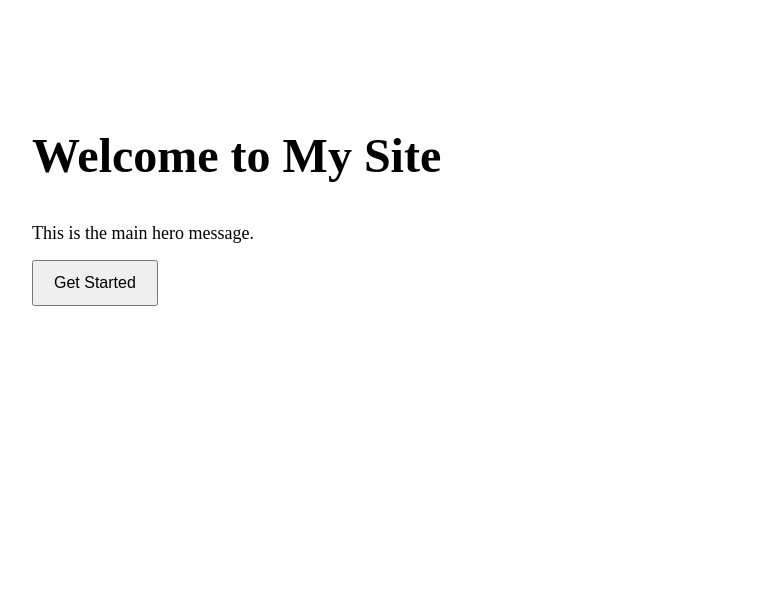
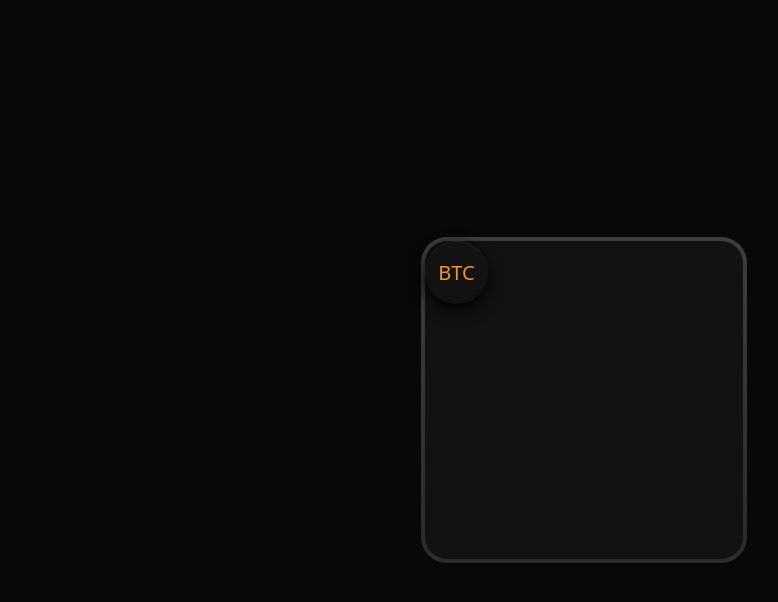
Before and after one commit to sebasssesion/my-figma-site, a React (Vite) app: page / in a window 1280 px wide. Shown: the top 602 px of the page, without its empty margins (56-834 px from the left). Built offline with nearby package versions, Linux system fonts and the light colour scheme.

Commit message:
card + ellipse

```diff
--- a/src/App.jsx
+++ b/src/App.jsx
@@ -1,12 +1,14 @@
 import './index.css';
-import Hero from './sections/Hero';
+import Card from './components/card';
+import BtcBadge from './components/BtcBadge';
 
 function App() {
   return (
-    <>
-      <Hero />
-      {/* Future sections will go here */}
-    </>
+    <div className="page">
+      <Card>
+        <BtcBadge />
+      </Card>
+    </div>
   );
 }
 
--- /dev/null
+++ b/src/components/BtcBadge.jsx
@@ -0,0 +1,9 @@
+function BtcBadge() {
+  return (
+    <div className="btc-badge">
+      BTC
+    </div>
+  );
+}
+
+export default BtcBadge;
--- /dev/null
+++ b/src/components/card.jsx
@@ -0,0 +1,11 @@
+function Card({ children }) {
+  return (
+    <div className="card-border">
+      <div className="card">
+        {children}
+      </div>
+    </div>
+  );
+}
+
+export default Card;
--- a/src/index.css
+++ b/src/index.css
@@ -1,32 +1,51 @@
-.hero {
-  padding: 24px;
-  text-align: center;
+body {
+  margin: 0;
+  background: #080808;
+  font-family: system-ui, sans-serif;
 }
 
-.hero h1 {
-  font-size: 28px;
+.page {
+  min-height: 100vh;
+  display: flex;
+  align-items: center;
+  justify-content: center;
 }
 
-.hero p {
-  margin: 16px 0;
+.card-border {
+  width: 318px;
+  height: 318px;
+  padding: 4px; /* thickness of the stroke */
+  border-radius: 26px;
+  background: linear-gradient(
+    180deg,
+    rgba(61,61,61,100),
+    rgba(43,43,43,100)
+  );
 }
 
-.hero button {
-  padding: 12px 20px;
-  font-size: 16px;
+.card {
+  width: 100%;            /* mobile width */
+  height: 100%;
+  border-radius: 22px;
+  background: #121212;
 }
 
-@media (min-width: 768px) {
-  .hero {
-    padding: 80px;
-    text-align: left;
-  }
+.btc-badge {
+  width: 63px;
+  height: 63px;
+  border-radius: 50%;
 
-  .hero h1 {
-    font-size: 48px;
-  }
+  background: rgba(61,61,61,30)
+  border: 2.5px solid rgba(61,61,61,100);
 
-  .hero p {
-    font-size: 18px;
-  }
+  display: flex;
+  align-items: center;
+  justify-content: center;
+
+  color: #f7931a;
+  font-size: 20px;
+
+  box-shadow:
+    0 6px 16px rgba(0,0,0,100),
+    inset 0 1px 0 rgba(255,255,255,0.06);
 }
--- a/src/sections/Hero.jsx
+++ /dev/null
@@ -1,11 +0,0 @@
-function Hero() {
-  return (
-    <section className="hero">
-      <h1>Welcome to My Site</h1>
-      <p>This is the main hero message.</p>
-      <button>Get Started</button>
-    </section>
-  );
-}
-
-export default Hero;
```
